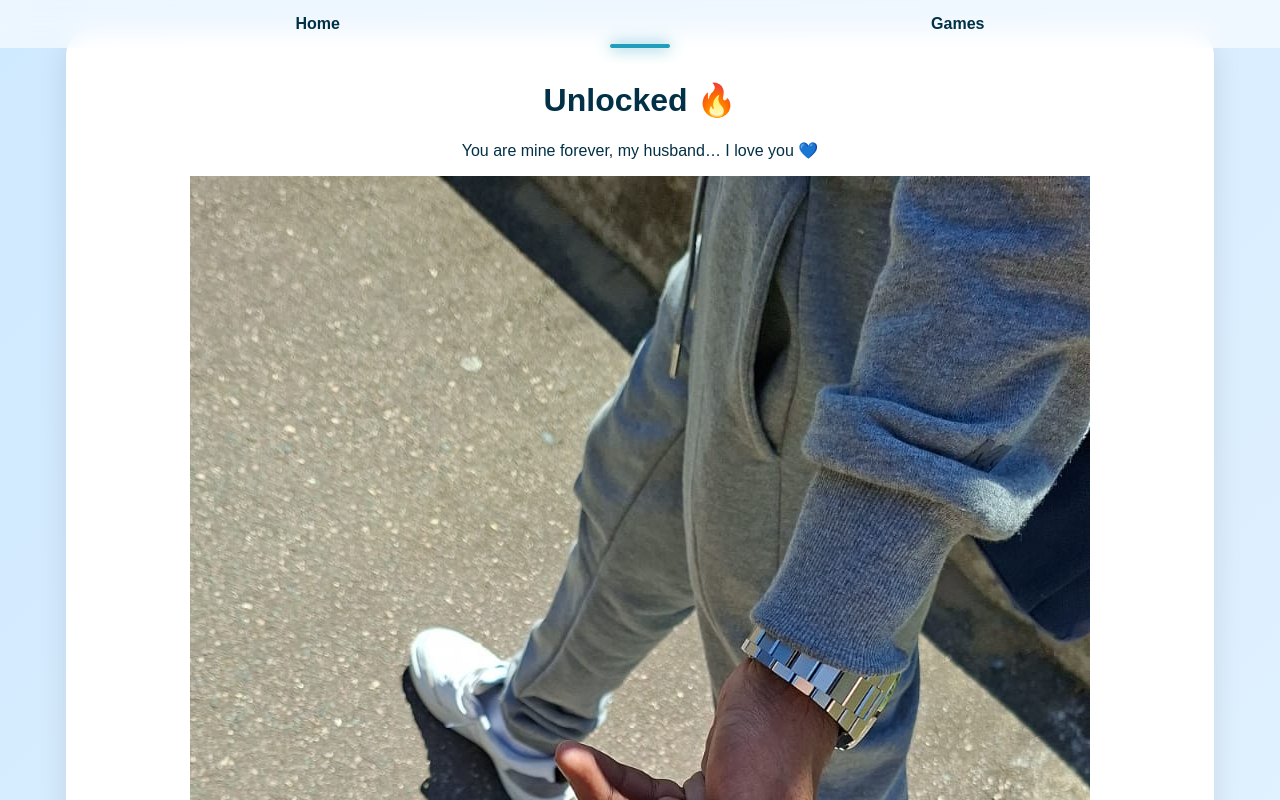
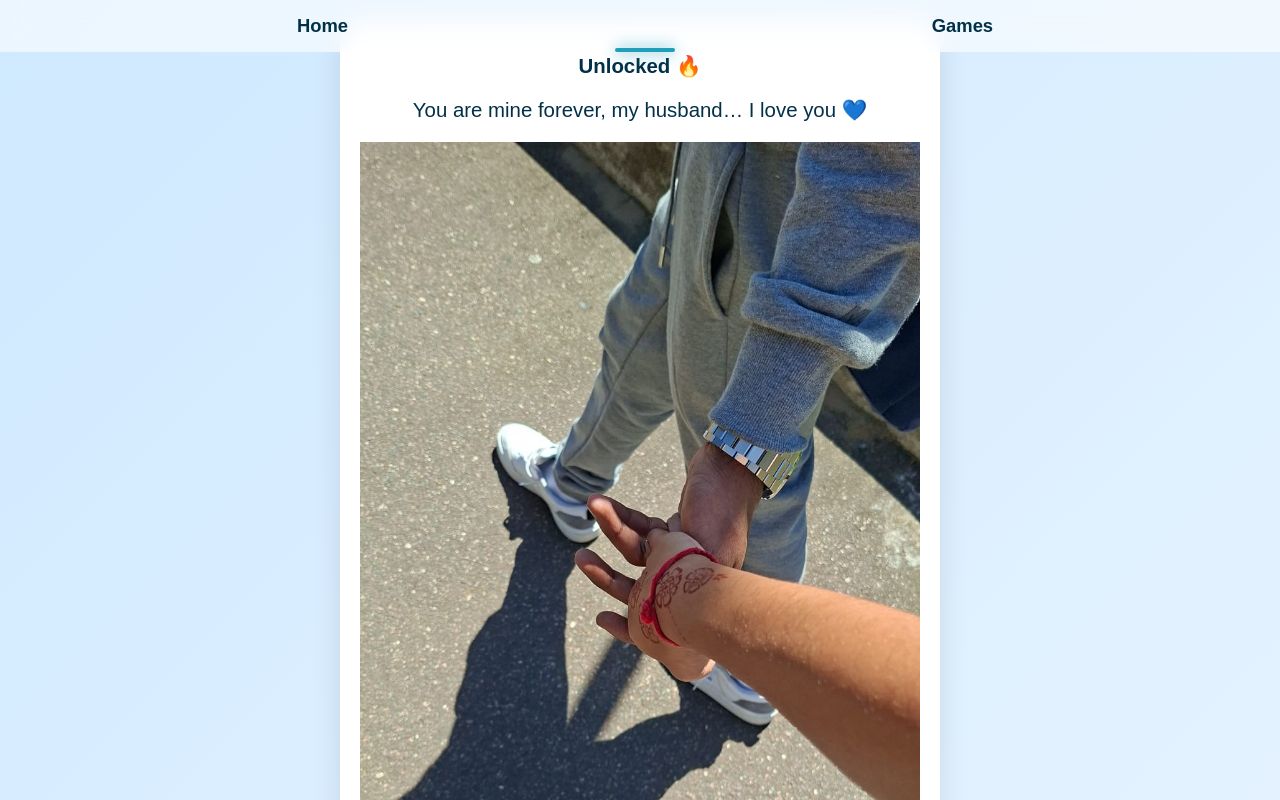
Before and after one commit to msrainbow26/2407, a plain HTML site: page unlock.html in a window 1280 px wide. Shown: the top 800 px of the page. Drawn offline with Linux system fonts and the light colour scheme.

Commit message:
Update style.css

```diff
--- a/style.css
+++ b/style.css
@@ -106,4 +106,42 @@ canvas {
         transform: translateY(-150px);
         opacity: 0;
     }
+
 }
+/* Make images and videos responsive */
+img, video {
+    max-width: 100%;   /* never exceed container width */
+    height: auto;      /* maintain aspect ratio */
+    object-fit: cover; /* fill container nicely */
+}
+
+/* Make cards responsive */
+.card {
+    width: 90%;         /* adapt to screen width */
+    max-width: 600px;   /* optional max size for big screens */
+    margin: 20px auto;
+    padding: 20px;
+    box-sizing: border-box;
+}
+
+/* Make text scale reasonably */
+body, h1, h2, h3, p {
+    font-size: calc(14px + 0.5vw); /* text grows/shrinks with screen width */
+}
+
+/* Memories container full screen */
+.memory-container {
+    width: 100vw;
+    height: 100vh;
+}
+
+/* Optional: make nav bar responsive */
+nav {
+    flex-wrap: wrap;      /* wrap links if screen too small */
+    padding: 10px 5px;
+}
+
+nav a {
+    font-size: calc(12px + 0.5vw);
+    margin: 5px;
+}
```
